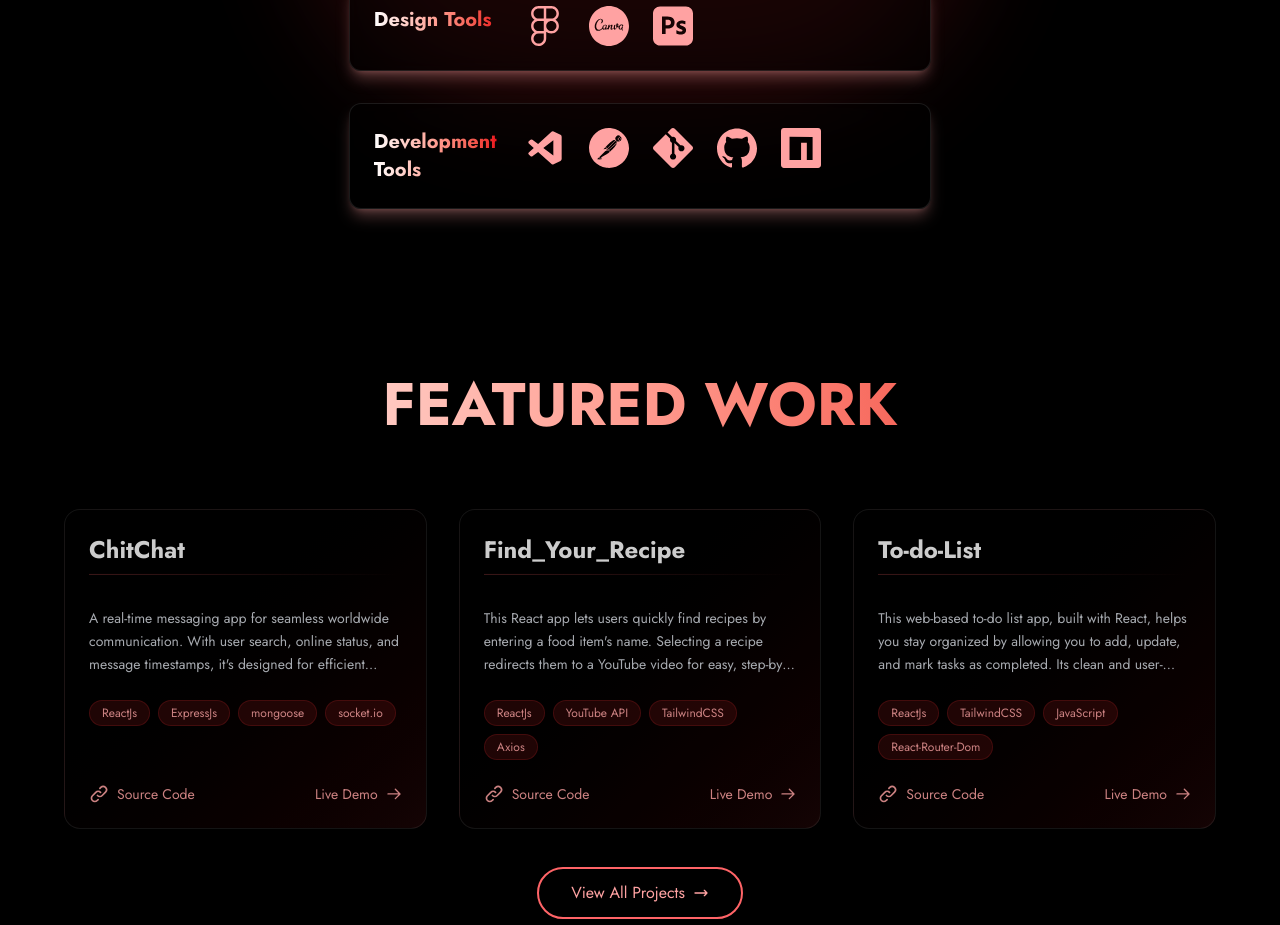
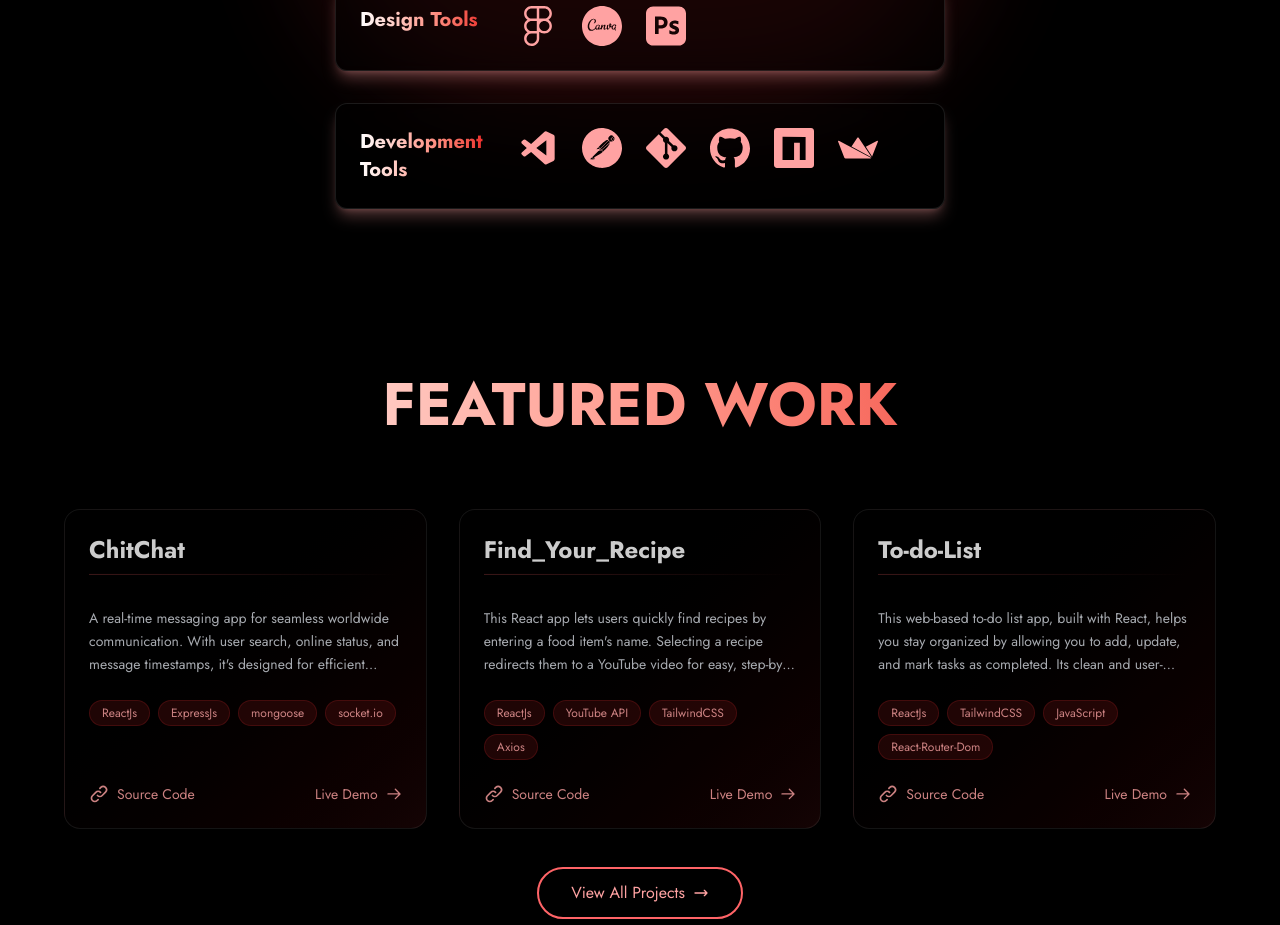
Before and after one commit to kratin01/Kratin_Portfolio, a React (Vite) app: page / in a window 1280 px wide. Shown: the part 2203-3128 px from the top of the page. Built offline with nearby package versions, Linux system fonts and the light colour scheme.

Commit message:
feat: Add Streamlit icon to devTools in SkillsSection

```diff
--- a/src/components/SkillsSection.jsx
+++ b/src/components/SkillsSection.jsx
@@ -19,6 +19,7 @@ import {
   SiGit,
   SiGithub,
   SiNpm,
+  SiStreamlit
 } from "react-icons/si";
 import { BiLogoVisualStudio } from "react-icons/bi";
 import { RiTailwindCssFill } from "react-icons/ri";
@@ -51,6 +52,8 @@ const devTools = [
   { Icon: SiGit, color: "#F05032" },
   { Icon: SiGithub, color: "#181717" },
   { Icon: SiNpm, color: "#CB3837" },
+  { Icon: SiStreamlit, color: "#FF4B4B" }
+
 ];
 
 const cardVariants = {
```
